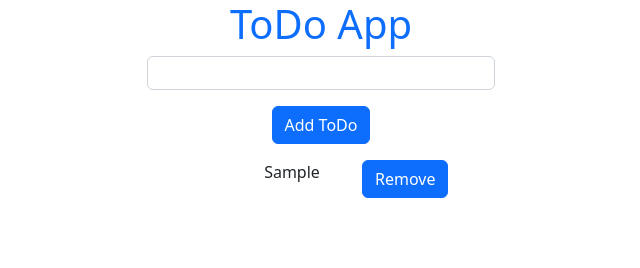
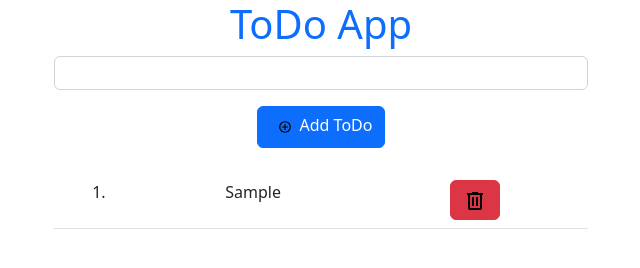
Before and after one commit to Wadood342/IEC-ToDo-List-Assignment-4, a plain HTML site: page index.html in a window 1280 px wide. Both pictures are taken after typing "Sample" into the empty fields and a click on the button "Add ToDo". Shown: the whole page, without its empty margins (319-959 px from the left). Drawn offline with nearby package versions, Linux system fonts and the light colour scheme.

Commit message:
setting remove button functionality and adding icons

```diff
--- a/index.html
+++ b/index.html
@@ -8,23 +8,28 @@
     <link href="https://cdn.jsdelivr.net/npm/bootstrap@5.2.3/dist/css/bootstrap.min.css" rel="stylesheet"
         integrity="sha384-rbsA2VBKQhggwzxH7pPCaAqO46MgnOM80zW1RWuH61DGLwZJEdK2Kadq2F9CUG65" crossorigin="anonymous">
     <link rel="stylesheet" href="style.css">
+    <link rel="stylesheet" href="https://fonts.googleapis.com/css2?family=Material+Symbols+Outlined:opsz,wght,FILL,GRAD@20..48,100..700,0..1,-50..200" />
 </head>
 
 <body>
 
     <div class="container align-content-center">
         <h1 class="text-center align-content-center text-primary">ToDo App</h1>
-        <div class="container-fluid ">
-            <div class="row">
-                <div class="col-lg-4 col-md-8 col-sm-8 text-center offset-lg-4 offset-md-2">
-                    <input type="text" class="w-100 p-1 form-control" id="mainInput" maxlength="42" value="">
-                    <button onclick="addTodo()" type="button" class="btn btn-primary my-3" id="addBtn">Add
-                        ToDo</button>
+        <div class="container-fluid">
+            <div class="row text-center align-content-center">
+                <div class="col-lg-6 col-md-6 col-sm-12 text-center offset-lg-3 offset-md-3">
+                    <input type="text" class="w-100 p-1 form-control" id="mainInput"  value="">
+                    <button onclick="addTodo()" type="button" class="btn btn-primary my-3" id="addBtn"> <img src="assets/add toDo.svg " class="addIcon" alt="">Add ToDo</button>
                     <div id="validator">
                     </div>
-                    <ul class="list-group col-lg-6 col-md-6 col-sm-8 text-center offset-lg-3 offset-md-3" id="toDoList">
-                    </ul>
-
+                </div>
+            </div>
+            <div class="row text-center align-content-center">
+                <div class="col-lg-6 col-md-6 col-sm-12 text-center offset-lg-3 offset-md-3">
+                    <table class="table table-hover" id="toDoTable">
+                        <tbody id="tableBody">
+                        </tbody>
+                    </table>
                 </div>
             </div>
         </div>
--- a/script.js
+++ b/script.js
@@ -1,37 +1,48 @@
 const addBtn = document.querySelector("#addBtn");
 const mainInput = document.querySelector("#mainInput");
 const toDoList =  document.querySelector("#toDoList");
+const tableBody = document.querySelector("#tableBody");
 const validator = document.querySelector("#validator");
-
-function addTodo()
-{
-    if(mainInput.value !== ""){ const list = document.createElement("li");
-    list.innerHTML= `<div class="container"><div class="row"><div class="col-8">${mainInput.value}</div><div class="col-4"><button class="btn btn-primary me-md-2" type="button">Remove</button> </div></div></div></div>`;
-    toDoList.appendChild(list);
+let todoCount = 0;
+function addTodo() {
+   if(mainInput.value !== ""){
+    todoCount++;
+    const tableRow = document.createElement("tr");
+    tableRow.innerHTML= `<td>${todoCount}.</td> <td>${mainInput.value}</td><td><button class="btn btn-danger mx-1 del-btn" onclick="removeRow(this)"><img src="assets/delete.svg" alt="" class=""></button> </td>` ;
+    tableBody.appendChild(tableRow);
     mainInput.value= ""
-    validator.textContent=""
+    validator.innerHTML= `<h2></h2>`
     mainInput.classList.remove("redBorder")
-}
+   }
     else{
         mainInput.classList.add("redBorder")
         validator.innerHTML= `<h5> Please Enter Some Value</h5>`
-    }
+}
+}
+function removeRow(button){
+    const row= button.closest("tr");
+    row.remove();
 }
 
 
-// if(mainInput.value !==""){
+
+
+
+// function addTodo() {
+//     if(mainInput.value !==""){
 //     const list = document.createElement("li")
 //     list.innerHTML=  `<div class="container"><div class="row"><div class="col-8">${mainInput.value}</div><div class="col-4"><button class="btn btn-primary me-md-2" type="button">Remove</button> </div></div></div></div>`;
 //     toDoList.appendChild(list);
-//     mainInput.value=""
-//     validator.textContent=""
-//     mainInput.classList.remove("redBorder")
+//     mainInput.value="";
+//     validator.textContent="";
+//     mainInput.classList.remove("redBorder");
+
 //     }
 //     else{
 //         mainInput.classList.add("redBorder")
-//         validator.innerHTML=`<h5>Please provide a data.</h5>`;
-//     }
+//         validator.innerHTML=`<h5>Please provide a data.</h5>`;}
 
+// }
 // const mainInput = document.querySelector("#mainInput");
 // const addBtn = document.querySelector("#addBtn");
 // const toDoList = document.querySelector("#toDoList");
@@ -62,7 +73,11 @@ function addTodo()
 
 
 
+// function removeRow(button){
+//     const row = button.closest("tr");
+//     row.remove();
 
+//     }
 
 
 
@@ -89,5 +104,4 @@ function addTodo()
 //     li.innerHTML = `<div> <p> ${mainInput.value}<button type="button" class="btn btn-primary my-3">Remove</button> </p></div>`;
 //     toDoList.appendChild(li);
 
-//     // console.log(li)
-// }
+    // console.log(li)
--- a/style.css
+++ b/style.css
@@ -9,3 +9,11 @@ h5{
 .redBorder{
     border: red 2px solid;
 }
+
+
+.addIcon{
+    width: 16px;
+    height: 14px;
+    font-weight: 900px;
+margin: 7px;
+}
```
Also changed, not shown: assets/add toDo.svg (added), assets/delete.svg (added).
